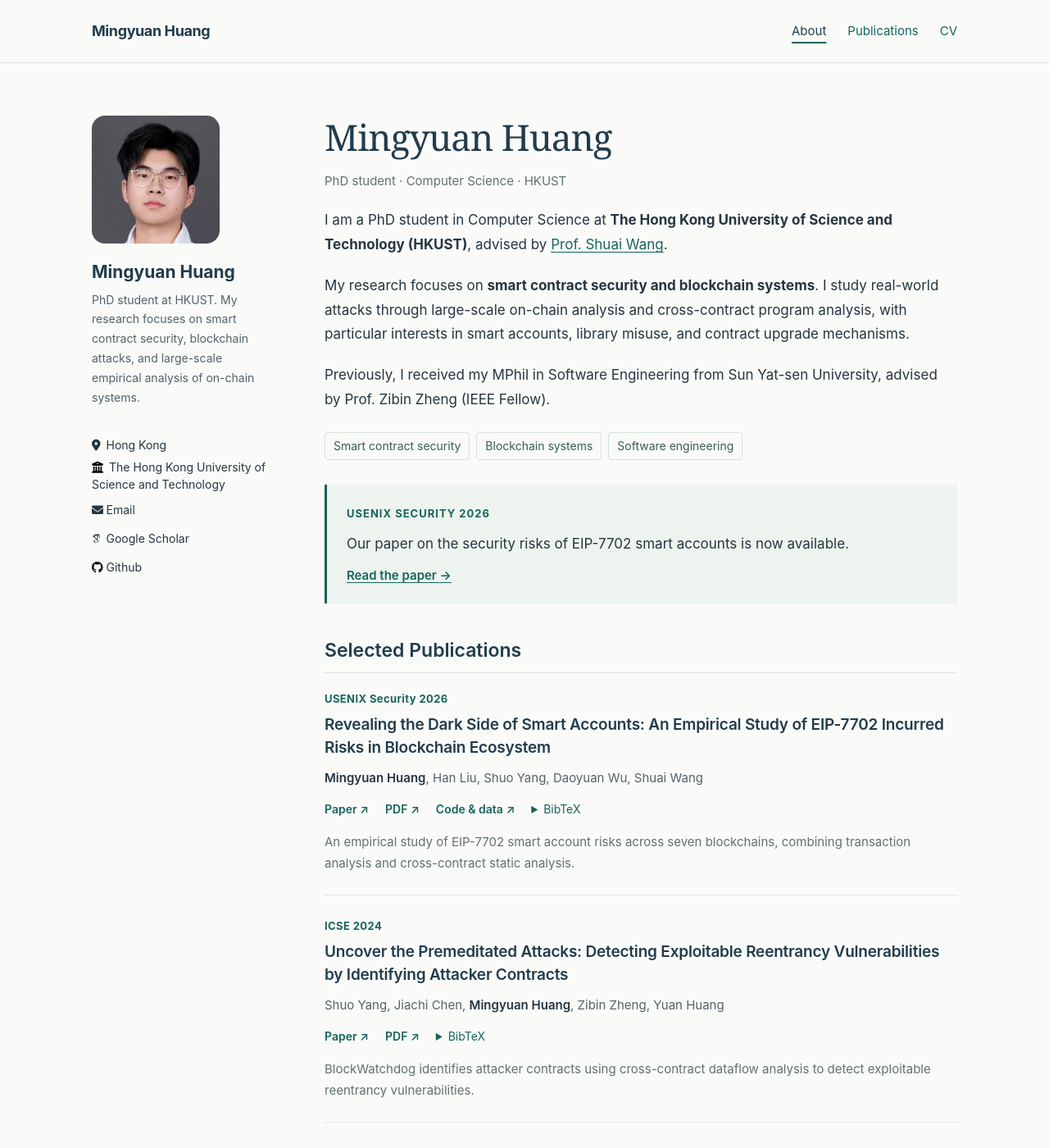
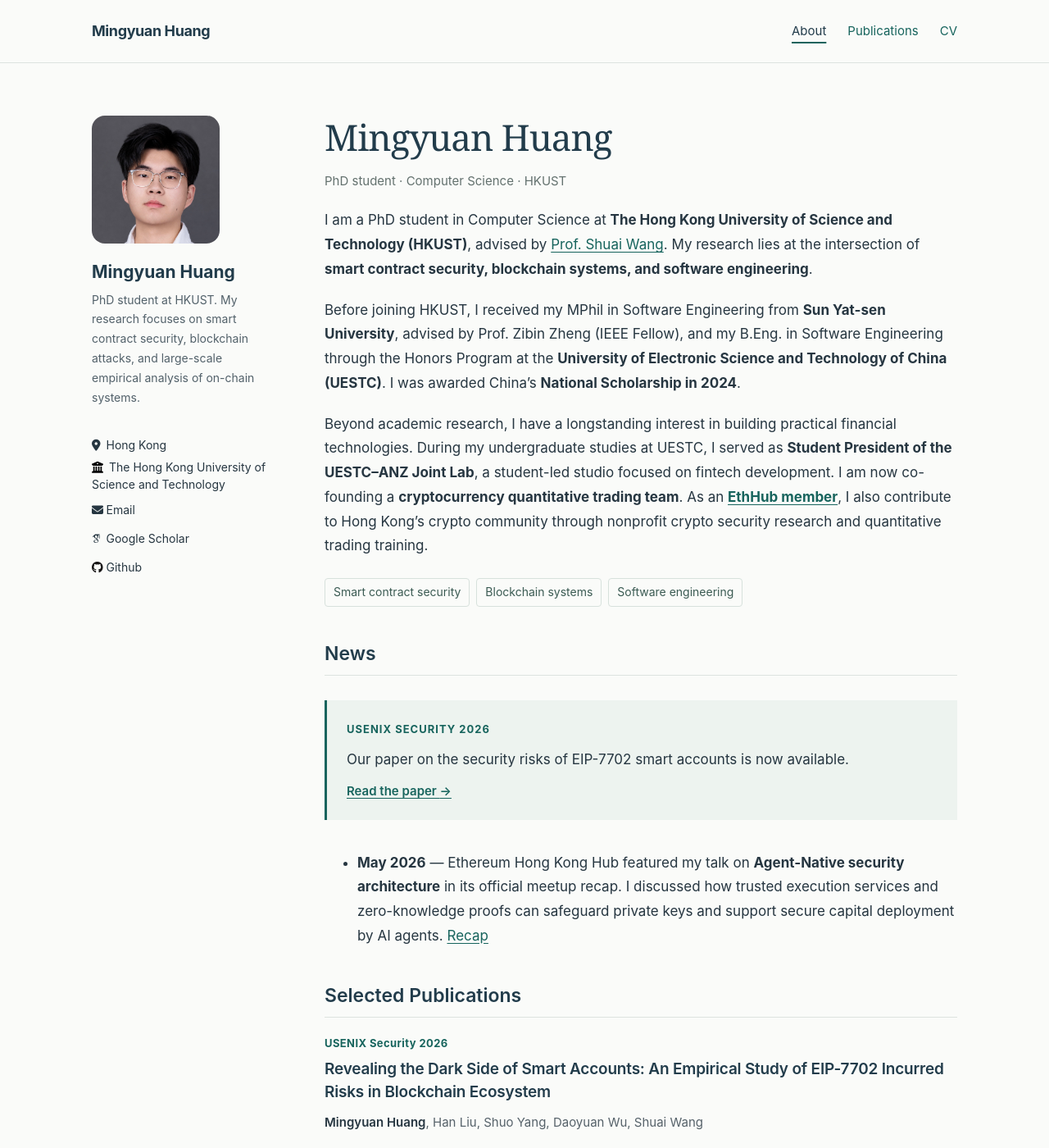
Before and after one commit to MingyuanHuang/MingyuanHuang.github.io, a Jekyll site: the page built from _pages/about.md, in a window 1280 px wide and 1400 px high. Shown: the whole window at 82% size. Built offline with Jekyll 4.4.1, drawn with Linux system fonts in a browser that asks for light colours; some web fonts are replaced.

Commit message:
Expand biography and add Ethereum Hong Kong Hub talk news

```diff
--- a/_pages/about.md
+++ b/_pages/about.md
@@ -10,15 +10,19 @@ redirect_from:
 
 <p class="intro-label">PhD student · Computer Science · HKUST</p>
 
-I am a PhD student in Computer Science at **The Hong Kong University of Science and Technology (HKUST)**, advised by [Prof. Shuai Wang](https://www.cse.ust.hk/~shuaiw/).
+I am a PhD student in Computer Science at **The Hong Kong University of Science and Technology (HKUST)**, advised by [Prof. Shuai Wang](https://www.cse.ust.hk/~shuaiw/). My research lies at the intersection of **smart contract security, blockchain systems, and software engineering**.
 
-My research focuses on **smart contract security and blockchain systems**. I study real-world attacks through large-scale on-chain analysis and cross-contract program analysis, with particular interests in smart accounts, library misuse, and contract upgrade mechanisms.
+Before joining HKUST, I received my MPhil in Software Engineering from **Sun Yat-sen University**, advised by Prof. Zibin Zheng (IEEE Fellow), and my B.Eng. in Software Engineering through the Honors Program at the **University of Electronic Science and Technology of China (UESTC)**. I was awarded China’s **National Scholarship in 2024**.
 
-Previously, I received my MPhil in Software Engineering from Sun Yat-sen University, advised by Prof. Zibin Zheng (IEEE Fellow).
+Beyond academic research, I have a longstanding interest in building practical financial technologies. During my undergraduate studies at UESTC, I served as **Student President of the UESTC–ANZ Joint Lab**, a student-led studio focused on fintech development. I am now co-founding a **cryptocurrency quantitative trading team**. As an **[EthHub member](https://www.ethhkhub.com/)**, I also contribute to Hong Kong’s crypto community through nonprofit crypto security research and quantitative trading training.
 
 <div class="research-topics" aria-label="Research interests"><span>Smart contract security</span><span>Blockchain systems</span><span>Software engineering</span></div>
 
+## News
+
 <div class="research-update"><span class="update-label">USENIX Security 2026</span><p>Our paper on the security risks of EIP-7702 smart accounts is now available.</p><a href="{{ '/publication/2026-08-12-smart-accounts/' | relative_url }}">Read the paper <span aria-hidden="true">→</span></a></div>
+
+- **May 2026** — Ethereum Hong Kong Hub featured my talk on **Agent-Native security architecture** in its official meetup recap. I discussed how trusted execution services and zero-knowledge proofs can safeguard private keys and support secure capital deployment by AI agents. [Recap](https://x.com/ethereumhkhub/status/2056703883125338620)
 
 ## Selected Publications
 
```
Also changed, not shown: _pages/cv.md (+1 -1 lines), docs/content-sources.md (+14 -0 lines).
